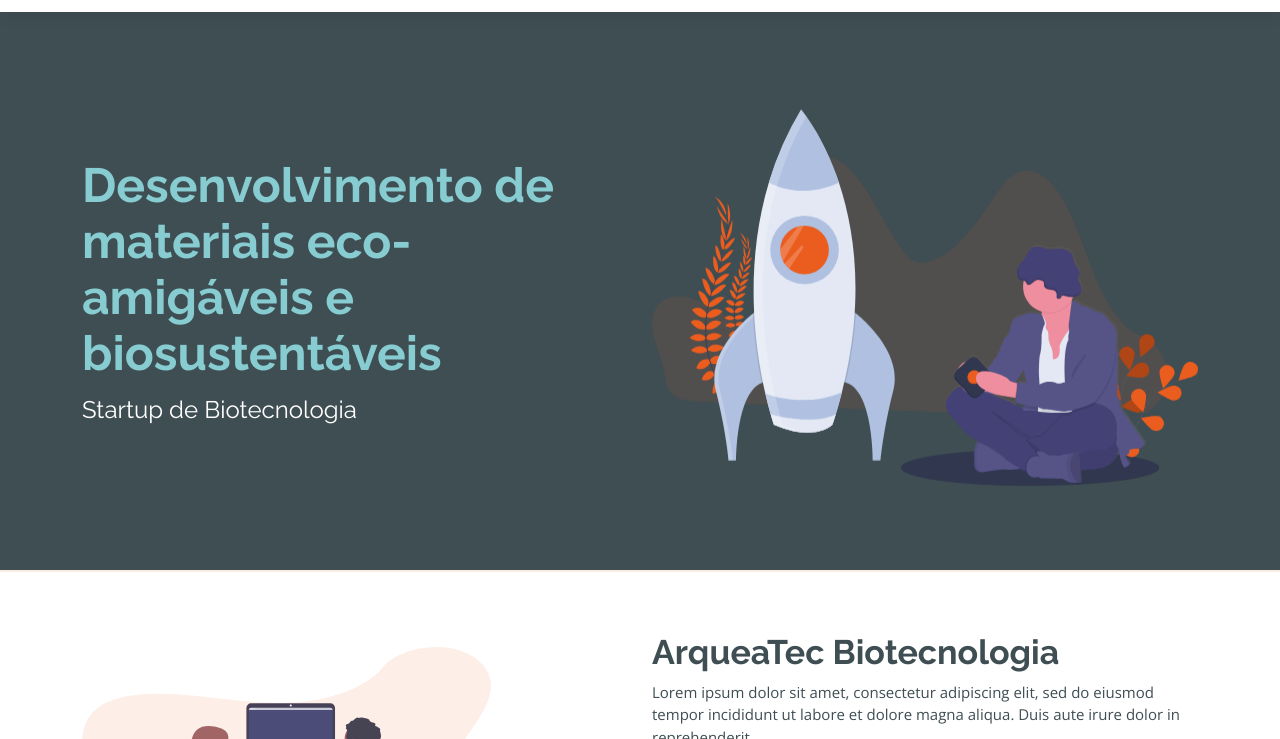
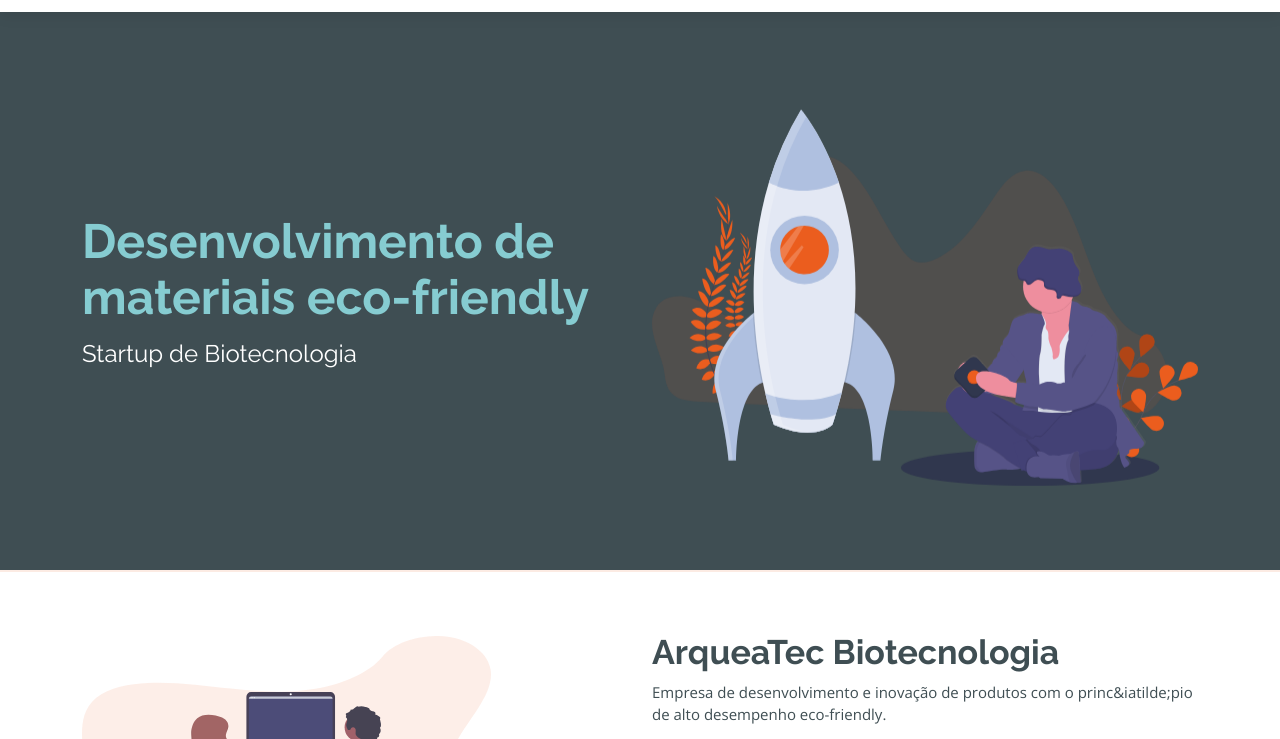
Before and after one commit to arqueatec/arqueatec.github.io, a plain HTML site: page index.html in a window 1280 px wide. Shown: the part 60-799 px from the top of the page. Drawn offline with nearby package versions, Linux system fonts and the light colour scheme.

Commit message:
update
update

Update index.html

Revert "update"

This reverts commit 89b314126bcb5b55314615619d55762982dc4a97.

```diff
--- a/index.html
+++ b/index.html
@@ -87,7 +87,7 @@
     <div class="container">
       <div class="row gy-4">
         <div class="col-lg-6 order-2 order-lg-1 d-flex flex-column justify-content-center">
-          <h1>Desenvolvimento de materiais eco-amigáveis e biosustentáveis</h1>
+          <h1>Desenvolvimento de materiais eco-friendly</h1>
           <h2>Startup de Biotecnologia</h2>
           <!-- <div>
             <a href="#about" class="btn-get-started scrollto">Get Started</a>
@@ -114,7 +114,7 @@
           <div class="col-lg-6 pt-5 pt-lg-0">
             <h3 data-aos="fade-up">ArqueaTec Biotecnologia</h3>
             <p data-aos="fade-up" data-aos-delay="100">
-              Lorem ipsum dolor sit amet, consectetur adipiscing elit, sed do eiusmod tempor incididunt ut labore et dolore magna aliqua. Duis aute irure dolor in reprehenderit
+              Empresa de desenvolvimento e inova&ccedil;&atilde;o de produtos com o princ&iatilde;pio de alto desempenho eco-friendly.
             </p>
             <div class="row">
               <div class="col-md-6" data-aos="fade-up" data-aos-delay="100">
```
